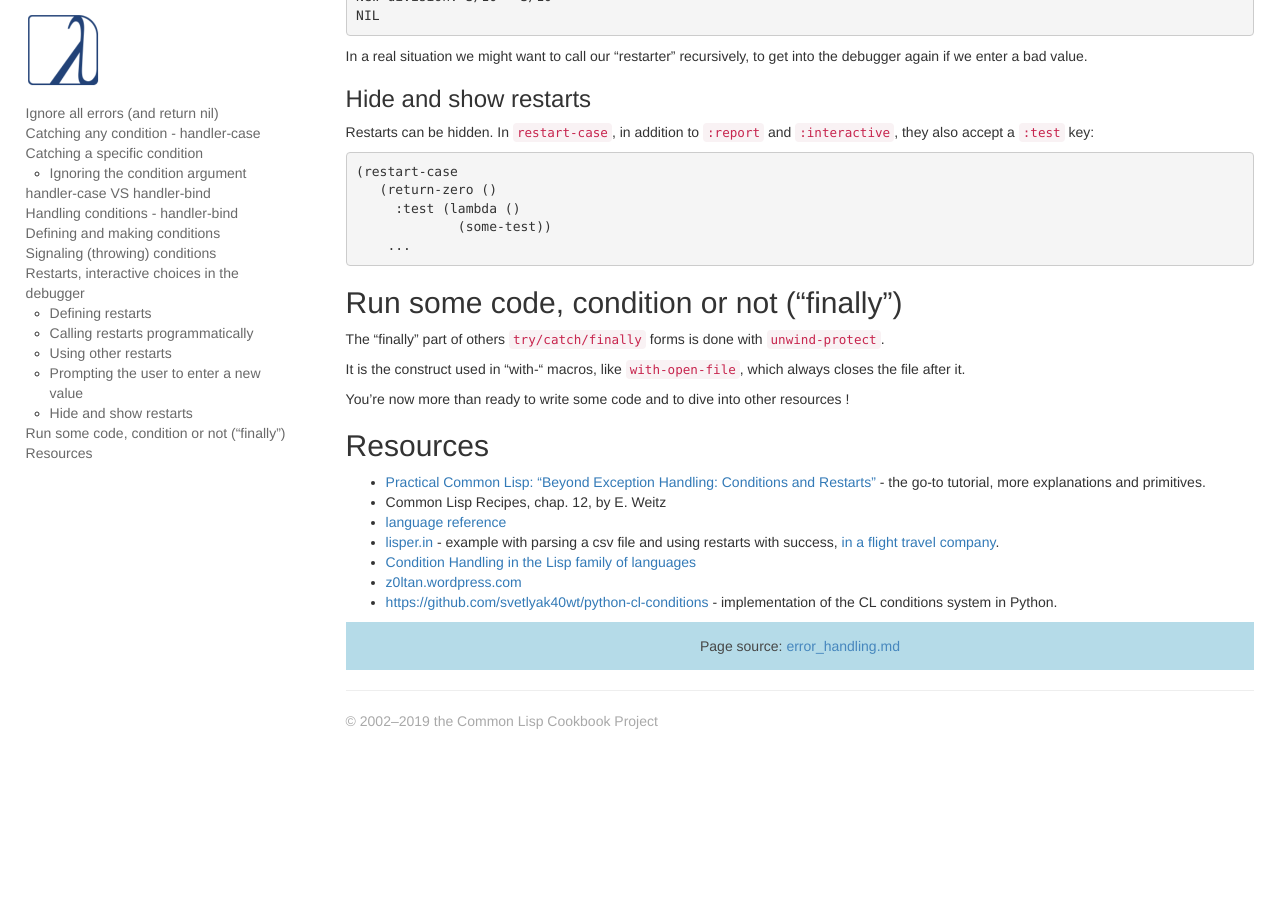
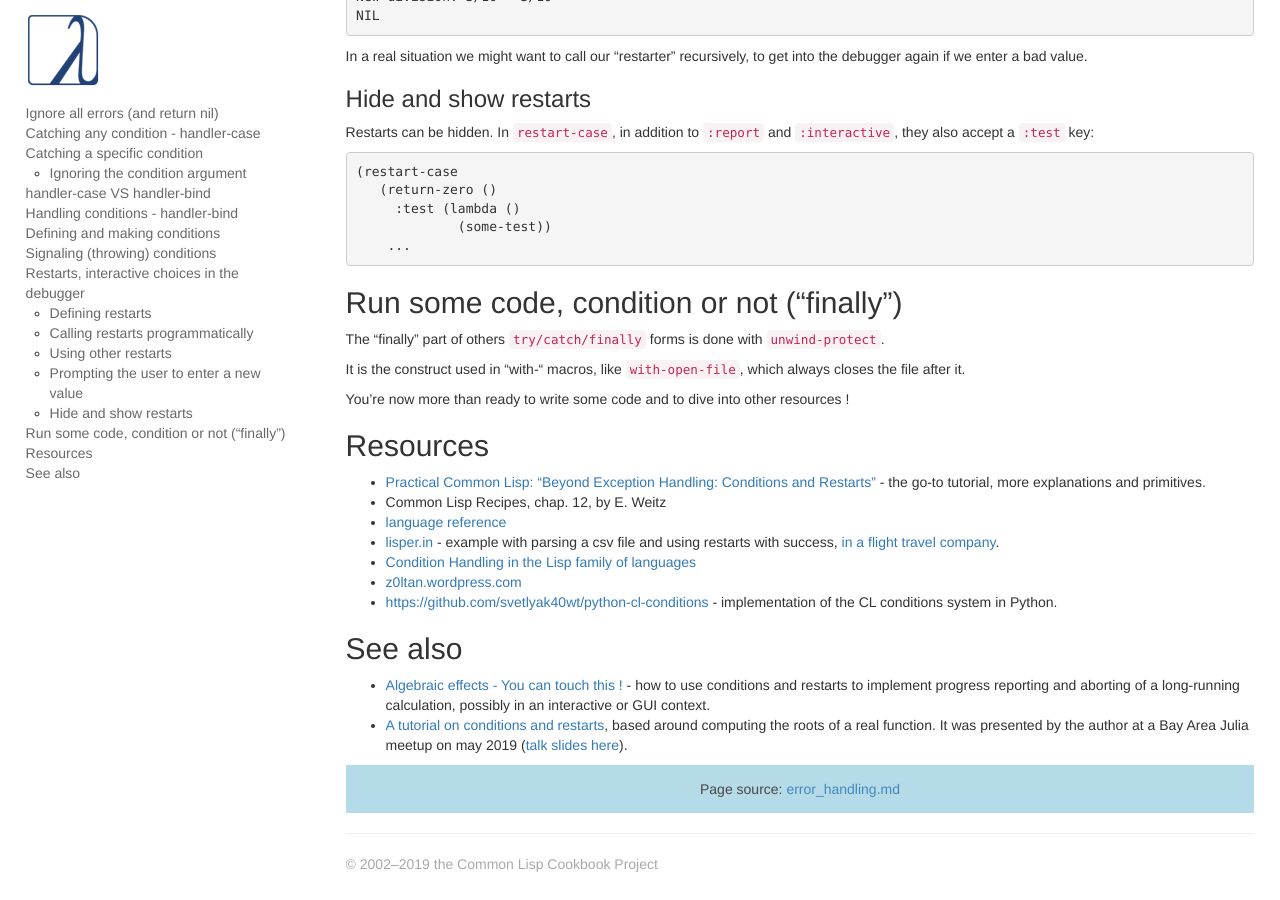
Before and after one commit to LispCookbook/cl-cookbook, a Jekyll site: the page built from error_handling.md, in a window 1280 px wide and 900 px high, scrolled down 6957 px. Built offline with Jekyll 4.4.1, drawn with Linux system fonts in a browser that asks for light colours; before the commit the page ends 7714 px from its top, so only the background shows below that.

Commit message:
conditions and restarts: reference two great articles

```diff
--- a/error_handling.md
+++ b/error_handling.md
@@ -471,3 +471,8 @@ You're now more than ready to write some code and to dive into other resources !
 * [Condition Handling in the Lisp family of languages](http://www.nhplace.com/kent/Papers/Condition-Handling-2001.html)
 * [z0ltan.wordpress.com](https://z0ltan.wordpress.com/2016/08/06/conditions-and-restarts-in-common-lisp/)
 * [https://github.com/svetlyak40wt/python-cl-conditions](https://github.com/svetlyak40wt/python-cl-conditions) - implementation of the CL conditions system in Python.
+
+## See also
+
+* [Algebraic effects - You can touch this !](http://jacek.zlydach.pl/blog/2019-07-24-algebraic-effects-you-can-touch-this.html) - how to use conditions and restarts to implement progress reporting and aborting of a long-running calculation, possibly in an interactive or GUI context.
+* [A tutorial on conditions and restarts](https://github.com/stylewarning/lisp-random/blob/master/talks/4may19/root.lisp),  based around computing the roots of a real function. It was presented by the author at a Bay Area Julia meetup on may 2019 ([talk slides here](https://github.com/stylewarning/talks/blob/master/4may19-julia-meetup/Bay%20Area%20Julia%20Users%20Meetup%20-%204%20May%202019.pdf)).
```
